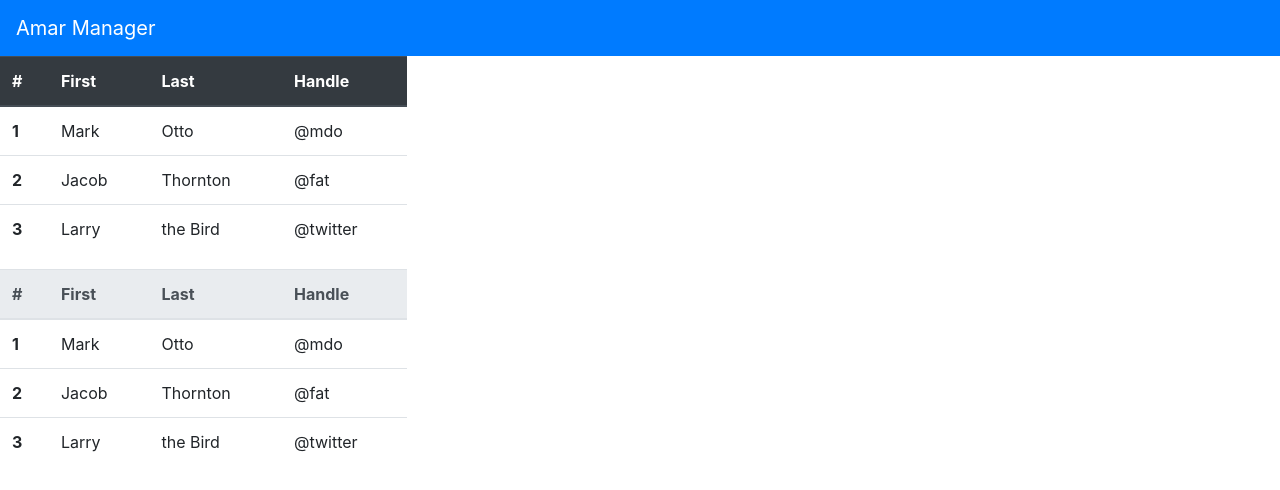
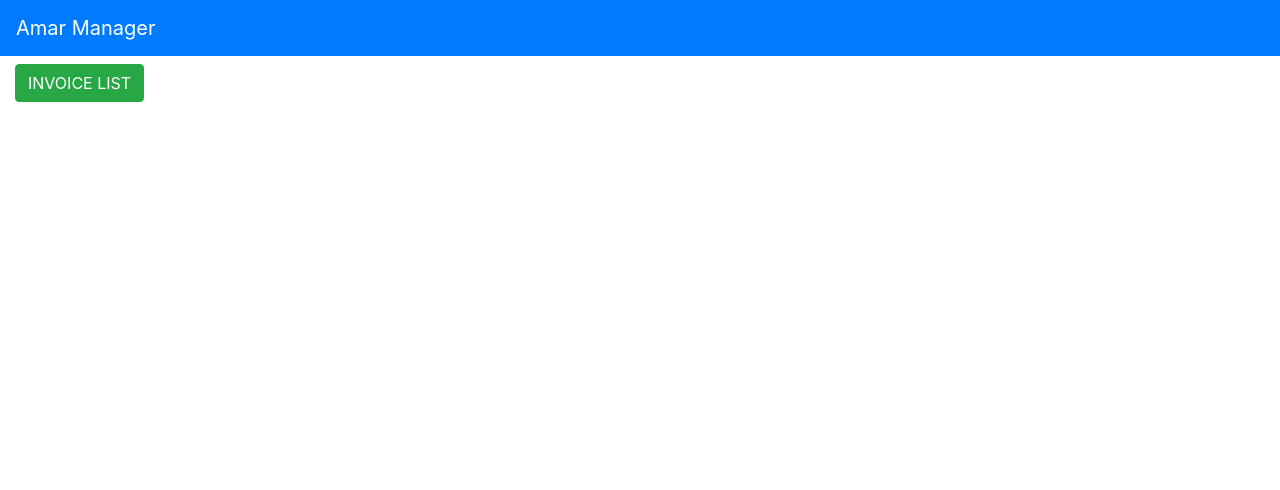
Before and after one commit to supermanshuvo/amar-manager, a React (Create React App) app: page / in a window 1280 px wide. Shown: the top 490 px of the page. Built offline with nearby package versions, Linux system fonts and the light colour scheme.

Commit message:
Create body file for the body

```diff
--- a/public/index.html
+++ b/public/index.html
@@ -24,7 +24,7 @@
       work correctly both with client-side routing and a non-root public URL.
       Learn how to configure a non-root public URL by running `npm run build`.
     -->
-    <title>React App</title>
+    <title>Amar Manager</title>
   </head>
   <body>
     <noscript>You need to enable JavaScript to run this app.</noscript>
--- a/src/App.js
+++ b/src/App.js
@@ -1,13 +1,13 @@
 import logo from './logo.svg';
 import './App.css';
 import Header from './components/Header';
-import Products from './components/Products';
+import Body from './components/Body';
 
 function App() {
   return (
     <div>
       <Header />
-      <Products />
+      <Body />
     </div>
   );
 }
--- a/src/components/Body.jsx
+++ b/src/components/Body.jsx
@@ -0,0 +1,9 @@
+const Body = () => {
+    return(
+        <div className="container-fluid mt-2">
+            <a className="btn btn-success" href="#">INVOICE LIST</a>
+        </div>
+    );
+}
+
+export default Body;
--- a/src/index.css
+++ b/src/index.css
@@ -1,3 +1,4 @@
+@import url('https://fonts.googleapis.com/css2?family=Roboto&display=swap');
 body {
   margin: 0;
   font-family: -apple-system, BlinkMacSystemFont, 'Segoe UI', 'Roboto', 'Oxygen',
```
